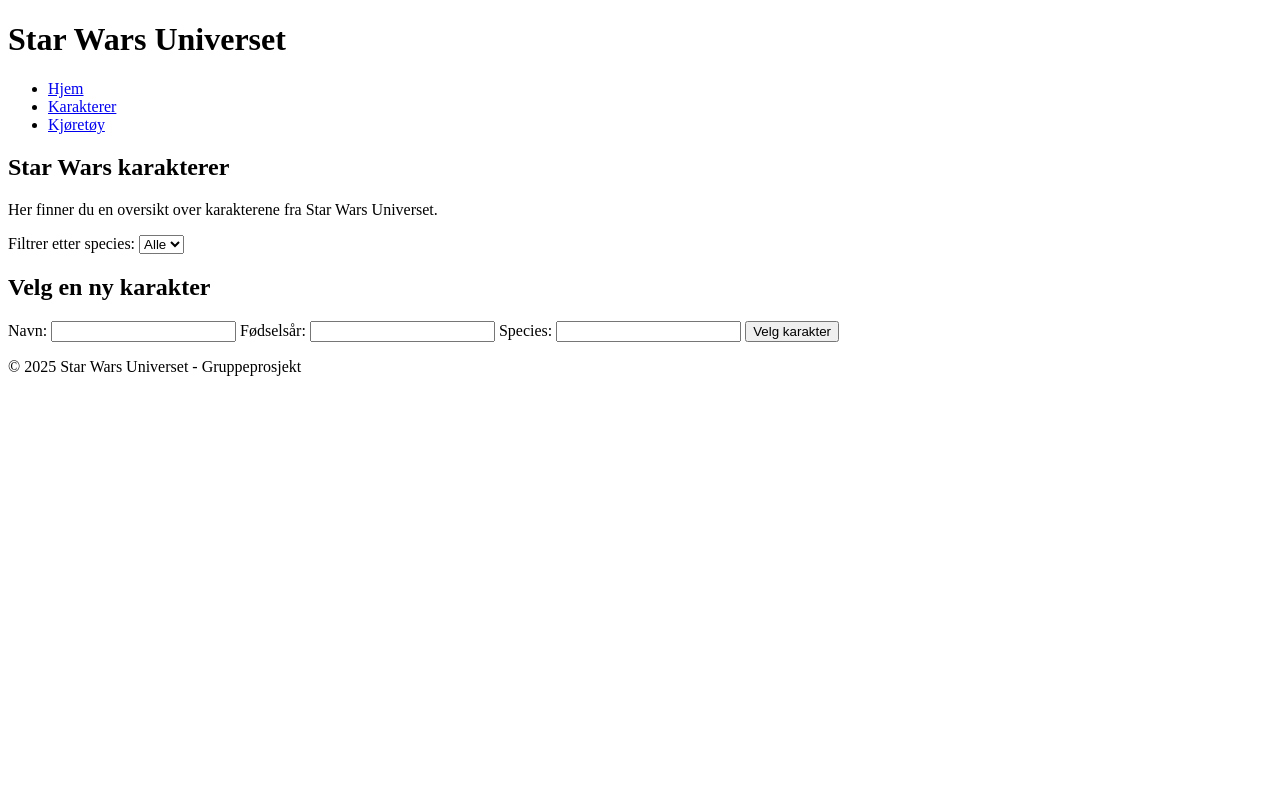
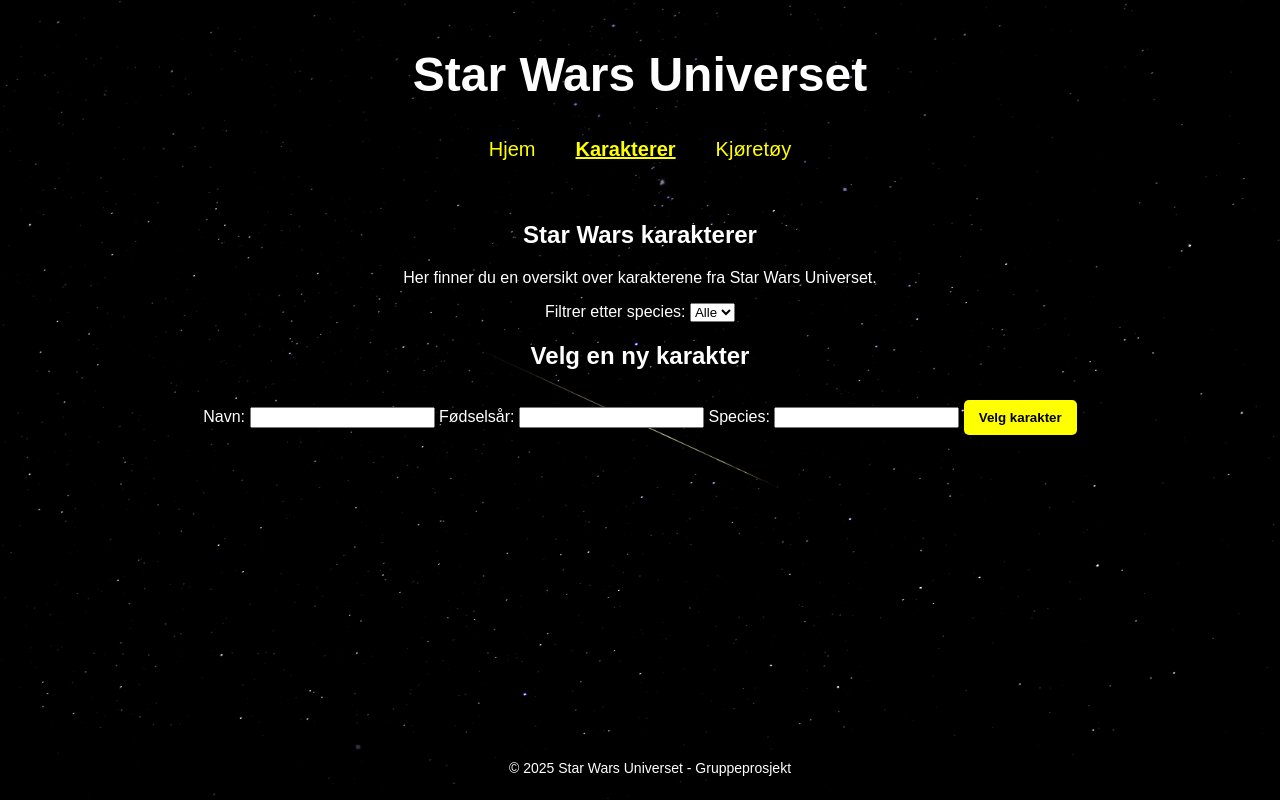
Before and after one commit to tobi-sorensen/Arbeidskrav2-gruppe5, a website: page characters.html in a window 1280 px wide. Drawn offline with Linux system fonts and the light colour scheme.

Commit message:
små endringer i html-ene for staving, styles endret path og oppsett så vel som fullført koden, fluttet inn bakgrunnsbilde som del av pathendringer og mappeendring

```diff
--- /dev/null
+++ b/Styles/styles.css
@@ -0,0 +1,94 @@
+/* Generell stil */
+body {
+ background-image: url("/Assets/pexels-apasaric-1694000.jpg");
+  background-size: cover;
+  background-attachment: fixed;
+  font-family: Arial, sans-serif;
+  color: white;
+  text-align: center;
+  margin: 0;
+}
+
+/* Navigasjon */
+
+header {
+  background-color: rgba(0, 0, 0, 0.5);
+  padding: 15px;
+  font-size: 24px;
+}
+
+nav ul {
+  list-style-type: none;
+  padding: 0;
+  display: flex;
+  justify-content: center;
+}
+
+nav ul li {
+  margin: 0 20px;
+}
+
+nav a {
+  color: yellow;
+  text-decoration: none;
+  font-size: 20px;
+  transition: 0.3s;
+}
+
+/* Markerer aktiv side */
+.active {
+  font-weight: bold;
+  text-decoration: underline;
+  color: yellow;
+}
+
+/* Hovedinnhold */
+main {
+  margin: 20px;
+}
+
+/* Kortdesign for karakterer og kjøretøy */
+.characterCard,
+.vehicleCard {
+  background-color: rgba(0, 0, 0, 0.7);
+  border: 2px solid yellow;
+  padding: 15px;
+  margin: 10px;
+  display: inline-block;
+  width: 250px;
+  border-radius: 10px;
+  transition: 0.3s;
+}
+
+.characterCard:hover,
+.vehicleCard:hover {
+  transform: scale(1.05);
+  border-color: orange;
+}
+
+/* Knappestil */
+button {
+  background-color: yellow;
+  color: black;
+  border: none;
+  padding: 10px 15px;
+  margin-top: 10px;
+  cursor: pointer;
+  font-weight: bold;
+  border-radius: 5px;
+  transition: 0.3s;
+}
+
+button:hover {
+  background-color: orange;
+}
+
+/* Footer */
+footer {
+  background-color: rgba(0, 0, 0, 0.8);
+  padding: 10px;
+  position: fixed;
+  width: 100%;
+  bottom: 0;
+  font-size: 14px;
+}
--- a/characters.html
+++ b/characters.html
@@ -4,7 +4,7 @@
     <meta charset="UTF-8" />
     <meta name="viewport" content="width=device-width, initial-scale=1.0" />
     <title>Star Wars karakterer</title>
-    <link rel="stylesheet" href="style.css" />
+    <link rel="stylesheet" href="/Styles/styles.css" />
   </head>
   <body>
     <header>
--- a/styles.css
+++ /dev/null
@@ -1,46 +0,0 @@
-/* Generell stil */
-
-body {
-  background-image: url("pexels-apasaric-1694000.jpg");
-  background-size: cover;
-  background-attachment: fixed;
-  font-family: Arial, sans-serif;
-  color: white;
-  text-align: center;
-  margin: 0;
-}
-
-/* Navigasjon */
-
-header {
-  background-color: rgba(0, 0, 0, 0.5);
-  padding: 15px;
- font-size: 24px;
-}
-
-nav ul {
-  list-style-type: none;
-  padding: 0;
-  display: flex;
-  justify-content: center;
-}
-
-nav ul li {
-  margin: 0 20px;
-}
-
-nav a {
-  color: yellow;
-  text-decoration: none;
-  font-size: 20px;
-  transition: 0.3s;
-}
-
-/* Markerer aktiv side */
-.active {
-  font-weight: bold;
-  text-decoration: underline;
-  color: yellow;
-}
-
-/* Hovedinnhold */
```
Also changed, not shown: index.html (+1 -1 lines), Assets/pexels-apasaric-1694000.jpg (added).
